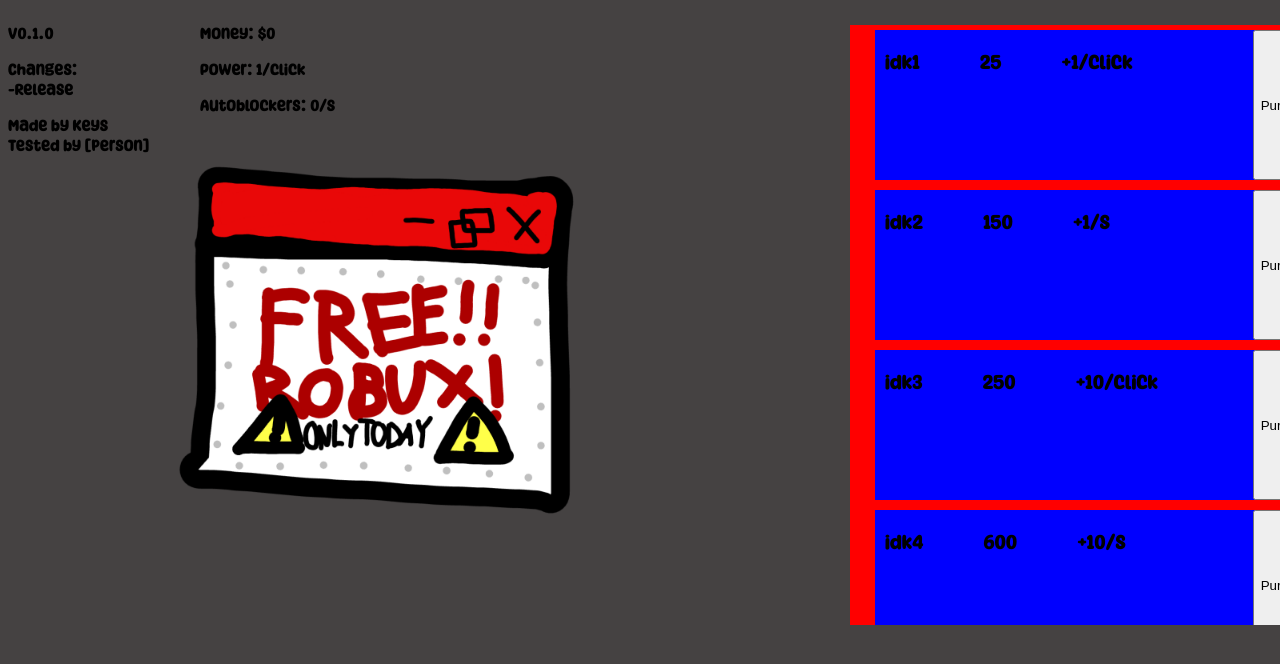
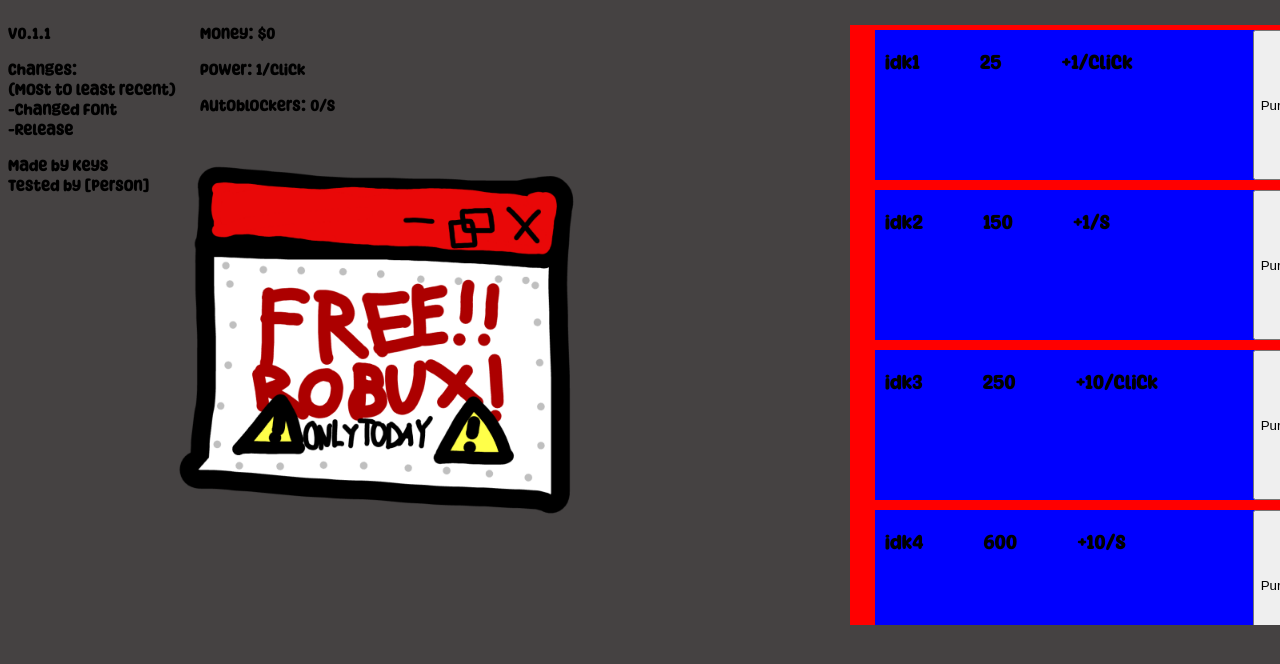
Before and after one commit to K3yZz/AdClicker, a plain HTML site: page index.html in a window 1280 px wide. Shown: the top 664 px of the page. Drawn offline with Linux system fonts and the light colour scheme.

Commit message:
Small Edit

```diff
--- a/index.html
+++ b/index.html
@@ -10,9 +10,9 @@
 
   <body>
     <div id="TopLeftLog">
-      <p id="Version">V0.1.0</p> <!--Version-Major.Minor.Patches-->
-      <p id="Changes">Changes:<br>-Release<br></p>
-      <p id="Credits">Made by Keys<br>Tested by [person]</p>
+      <p id="Version">V0.1.1</p> <!--Version-Major.Minor.Patches-->
+      <p id="Changes">Changes: <br>(Most to least recent)<br>-Changed Font<br>-Release</p>
+      <p id="Credits">Made by Keys<br>Tested by [person]</p> <!--get testers n stuff ig-->
     </div>
     <div id="Stats">
       <p>Money: $<span id="Money_Display">0</span></p>
```
